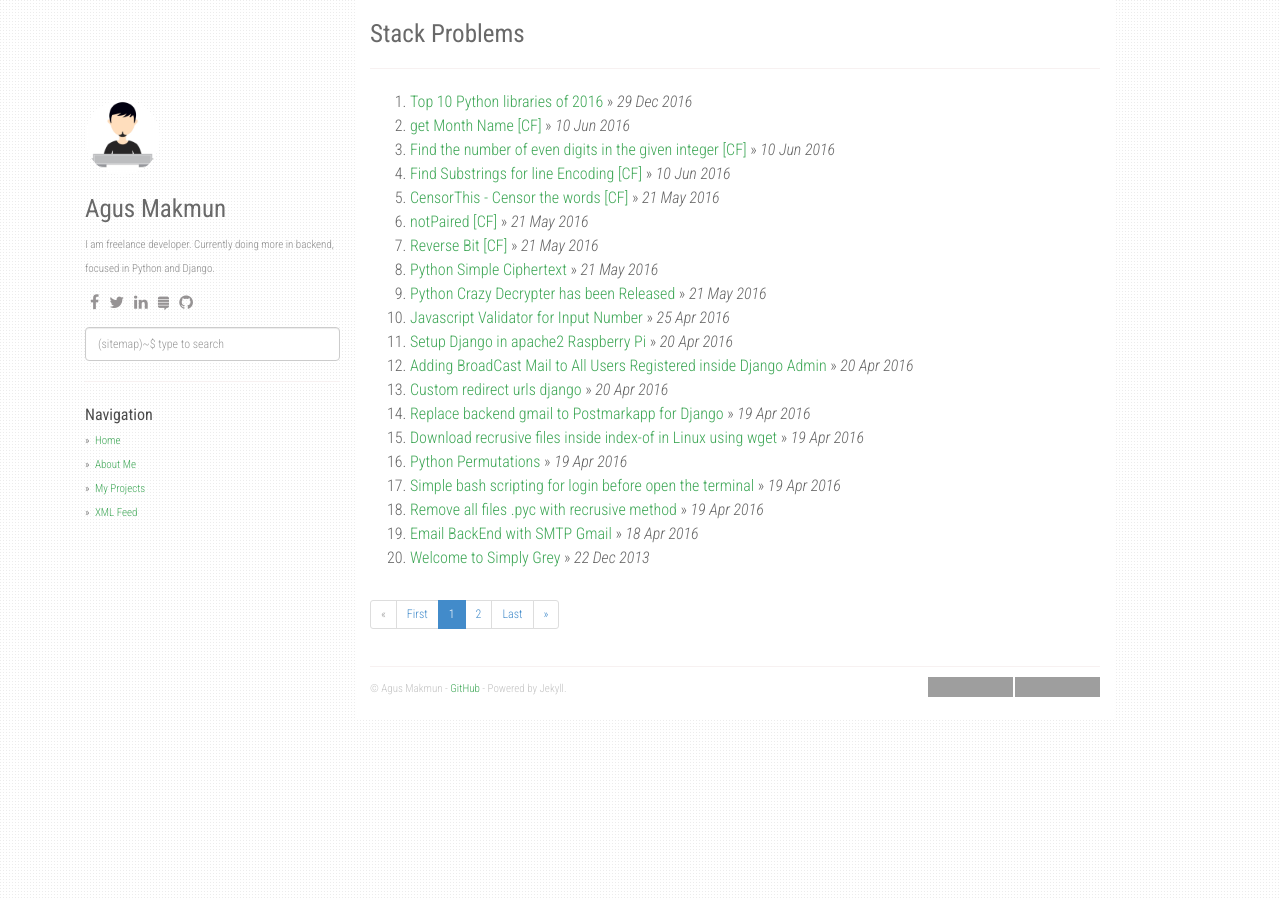
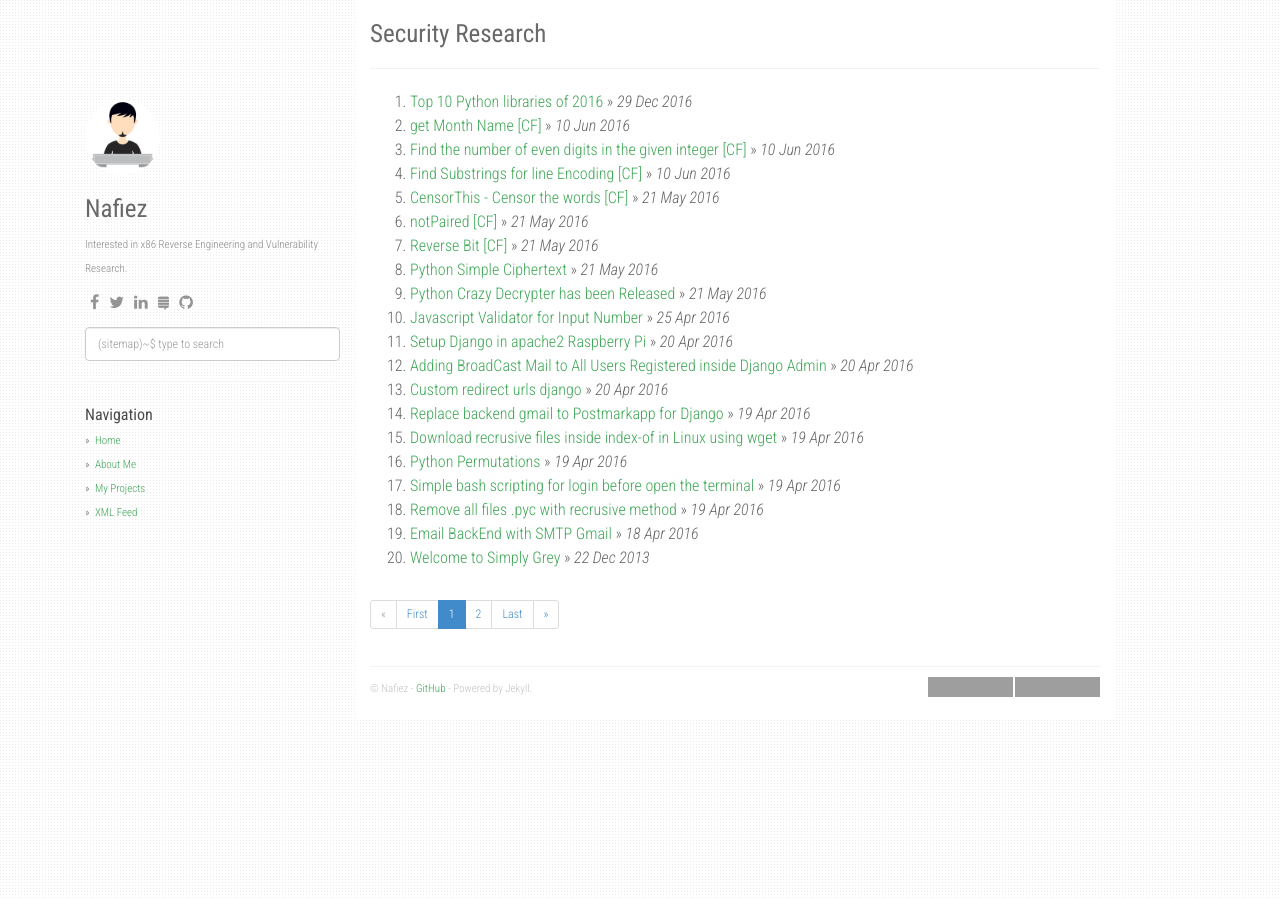
Before and after one commit to FazliMolaJan/nafiez.github.io, a Jekyll site: the page built from index.html, in a window 1280 px wide. Built offline with Jekyll 4.4.1, drawn with Linux system fonts in a browser that asks for light colours; nearby versions of some CDN libraries; the list of posts is cut into pages by our own code; grey boxes are pictures that could not be loaded.

Commit message:
Update _config.yml

```diff
--- a/_config.yml
+++ b/_config.yml
@@ -1,9 +1,9 @@
-title: Stack Problems
-description: My Personal Stack Problems
-author: Agus Makmun
-github: https://github.com/agusmakmun
-about: I am freelance developer. Currently doing more in backend, focused in Python and Django.
-disqus_shortname: stackproblems
+title: Security Research
+description: My Personal Security Research
+author: Nafiez
+github: https://github.com/nafiez
+about: Interested in x86 Reverse Engineering and Vulnerability Research.
+disqus_shortname: nafiezresearch
 google_analytics: UA-XXXXXXXX-Y
 avatar_url: /static/img/avatar.jpg
 
@@ -19,16 +19,16 @@ social:
     - icon: fa-facebook
       link: "#"
     - icon: fa-twitter
-      link: "https://twitter.com/agusmakmun6"
+      link: "https://twitter.com/zeifan"
     - icon: fa-linkedin
-      link: "https://www.linkedin.com/in/summonagus"
+      link: "#"
     - icon: fa-stack-exchange
       link: "#"
     - icon: fa-github
-      link: "https://github.com/agusmakmun"
+      link: "https://github.com/nafiez"
 
 share:
-  twitter_username: agusmakmun6
+  twitter_username: zeifan
   fb_appid: 1749788565247320
 
 urls:
@@ -39,7 +39,7 @@ urls:
     - text: XML Feed
       url: /feed.xml
 
-url: "https://agusmakmun.github.io"
+url: "https://nafiez.github.io"
 baseurl: ""
 paginate: 20
 per_page: 20
```
